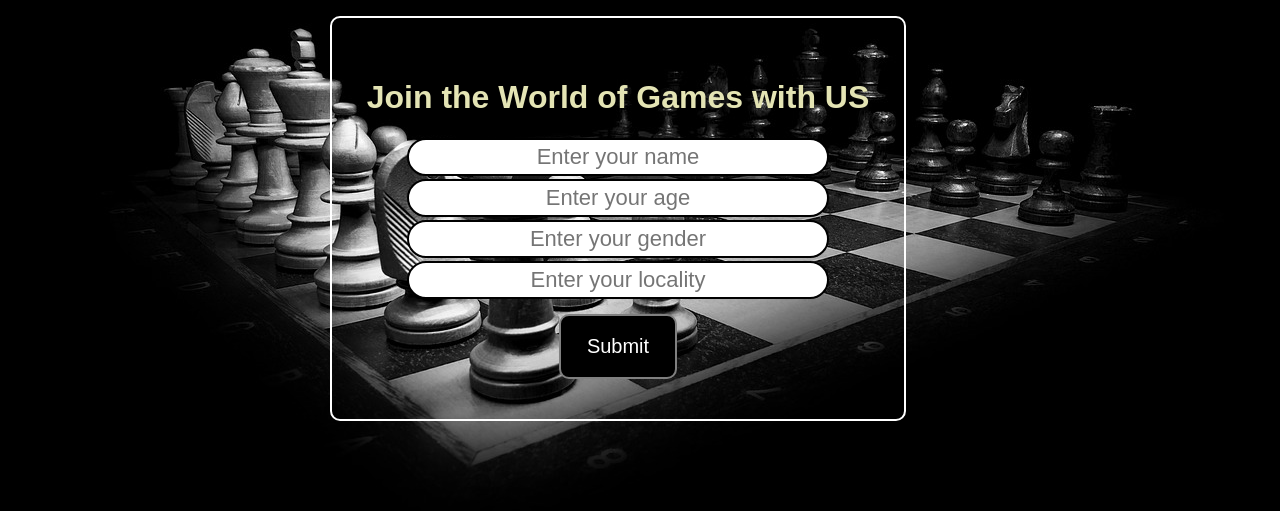
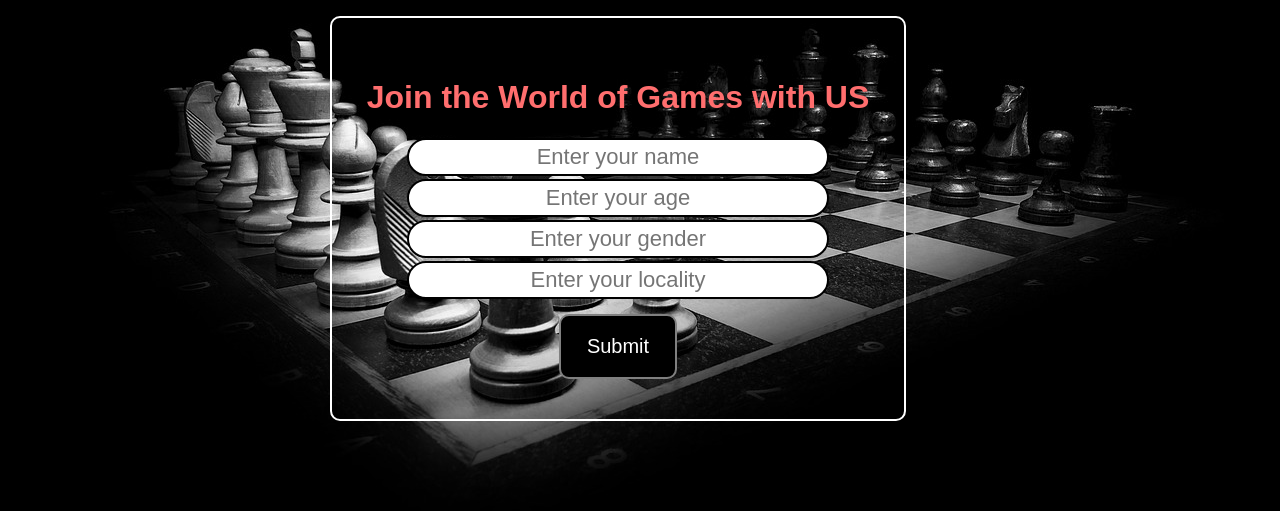
Before and after one commit to Ananta2545/GamersHeaven, a plain HTML site: page index.html in a window 1280 px wide. Shown: the part 129-640 px from the top of the page. Drawn offline with Linux system fonts and the light colour scheme.

Commit message:
first commit

```diff
--- a/styles.css
+++ b/styles.css
@@ -92,7 +92,7 @@ body {
 .container h1{
     text-align: center;
 
-    color: rgb(228, 228, 180);
+    color: rgb(255, 110, 110);
 }
 .btn{
     display: block;
```
